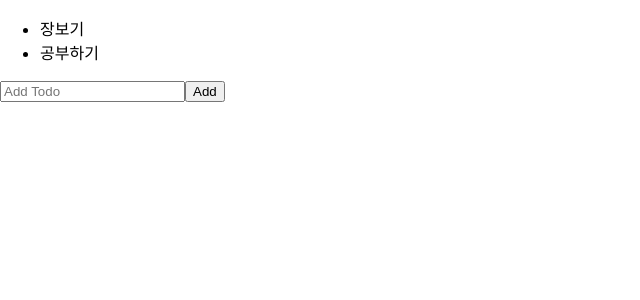
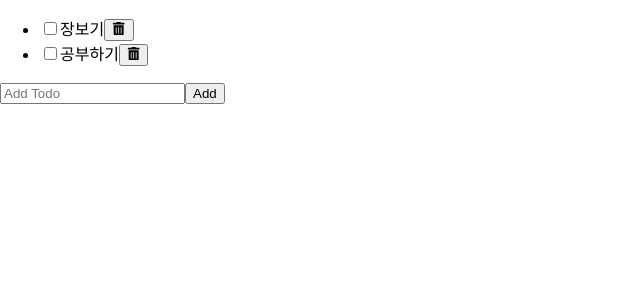
Before and after one commit to HongbiKo/ToDoList_react, a React (Create React App) app: page / in a window 1280 px wide. Shown: the top 300 px of the page, without its empty margins (0-640 px from the left). Built offline with nearby package versions, Linux system fonts and the light colour scheme.

Commit message:
making to remove todo (ellie)

```diff
--- a/package.json
+++ b/package.json
@@ -8,6 +8,7 @@
     "@testing-library/user-event": "^13.2.1",
     "react": "^18.2.0",
     "react-dom": "^18.2.0",
+    "react-icons": "^4.12.0",
     "react-scripts": "5.0.1",
     "uuid": "^9.0.1",
     "web-vitals": "^2.1.0"
--- /dev/null
+++ b/src/components/Todo/Todo.jsx
@@ -0,0 +1,20 @@
+import React from 'react';
+import { FaTrashAlt } from "react-icons/fa";
+
+
+export default function Todo({todo, onUpdate, onDelete}) {
+  const {text, status} = todo;
+  const handleChange = (e) => {
+    const status = e.target.checked ? 'completed' : 'active';
+    onUpdate({...todo, status: status});
+  }
+  const handleClick = () => onDelete(todo);
+
+  return (
+    <li>
+      <input type="checkbox" checked={status === "completed"} onChange={handleChange}/>
+      <label>{text}</label>
+      <button onClick={handleClick}><FaTrashAlt /></button>
+    </li>
+  );
+}
--- a/src/components/TodoList/TodoList.jsx
+++ b/src/components/TodoList/TodoList.jsx
@@ -1,22 +1,23 @@
 import React, { useState } from 'react';
 import AddTodo from "../AddTodo/AddTodo";
+import Todo from '../Todo/Todo';
 
 export default function TodoList() {
   const [todos, setTodos] = useState([
-    {id: '123', text: '장보기', status: 'active'},
-    {id: '124', text: '공부하기', status: 'active'},
+    {id: "123", text: '장보기', status: 'active'},
+    {id: "124", text: '공부하기', status: 'active'},
   ]);
 
-  const handleAdd = (todo) =>
-    // 새로운 투두를 todos에 업데이트 해야 함
-    setTodos([...todos, todo]);
+  const handleAdd = (todo) => setTodos([...todos, todo]);
 
+  const handleUpdate = (updated) => setTodos(todos.map((todo) => todo.id === updated.id ? updated : todo));
 
+  const handleDelete = (deleted) => setTodos(todos.filter((todo) => todo.id !== deleted.id));
   return (
     <section>
       <ul>
         {
-          todos.map(item => <li key={item.id}>{item.text}</li>)
+          todos.map((todo) => (<Todo key={todo.id} todo={todo} onUpdate={handleUpdate} onDelete={handleDelete}/>))
         }
       </ul>
       <AddTodo onAdd={handleAdd}/>
```
Also changed, not shown: .pnp.cjs, 1 other file (tests, documents, lock files or other folders).
